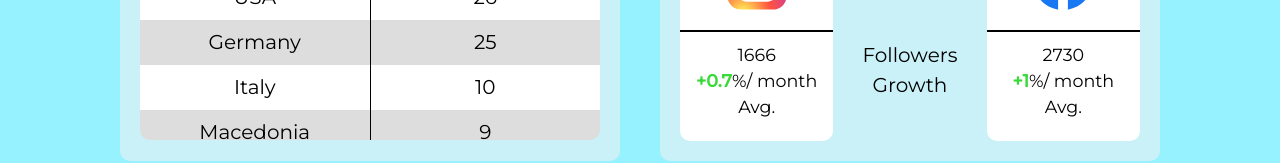
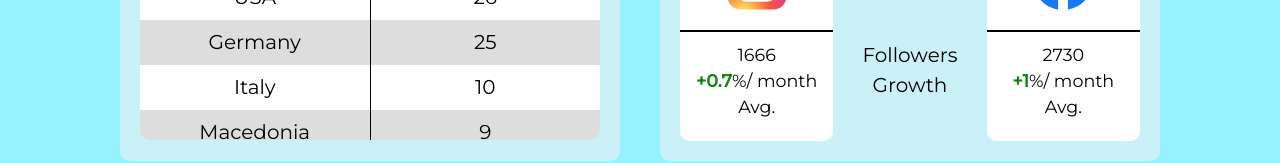
Before and after one commit to lazarevkristijan/sales-dashboard, a React (Vite) app: page / in a window 1280 px wide. Shown: the part 2244-2407 px from the top of the page. Built offline with nearby package versions, Linux system fonts and the light colour scheme.

Commit message:
fix accessibility issues

```diff
--- a/components/ProductArrow.tsx
+++ b/components/ProductArrow.tsx
@@ -21,6 +21,7 @@ const ProductArrow = ({
       <img
         src={`${isDarkMode ? "dark" : "light"}-arrow-${direction}.svg`}
         alt={`${direction} arrow`}
+        className="w-full h-full"
       />
     </div>
   )
--- a/components/SocialStat.tsx
+++ b/components/SocialStat.tsx
@@ -31,7 +31,7 @@ const SocialStat = ({
       />
       <span className="mb-[10px]">{followers}</span>
       <p>
-        <span className="text-[#38da38] font-bold">+{growth}</span>
+        <span className="text-[#158415] font-bold">+{growth}</span>
         %/ <br className="hidden xs:visible" /> month <br />
         Avg.
       </p>
```
